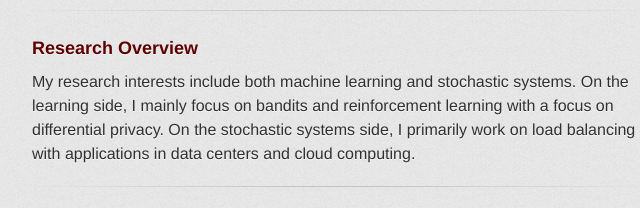
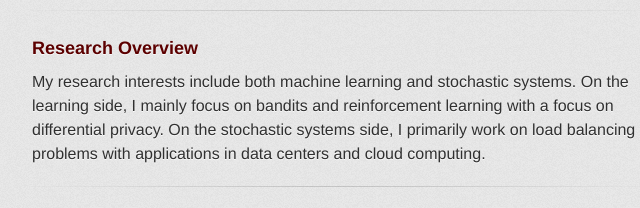
Before and after one commit to XingyuZhou989/XingyuZhou989.github.io, a plain HTML site: page index.html in a window 1280 px wide. Shown: the part 459-667 px from the top of the page, 298-938 px from the left. Drawn offline with nearby package versions, Linux system fonts and the light colour scheme.

Commit message:
update research

```diff
--- a/index.html
+++ b/index.html
@@ -145,7 +145,7 @@
         <hr>
 
         <h3>Research Overview</h3>
-        <p> My research interests include both machine learning and stochastic systems. On the learning side, I mainly focus on bandits and reinforcement learning with a focus on differential privacy.  On the stochastic systems side, I primarily work on load balancing with applications in data centers and cloud computing.
+        <p> My research interests include both machine learning and stochastic systems. On the learning side, I mainly focus on bandits and reinforcement learning with a focus on differential privacy.  On the stochastic systems side, I primarily work on load balancing problems with applications in data centers and cloud computing.
         </p>
 
    <!--      <h4>Load balancing</h4>
```
